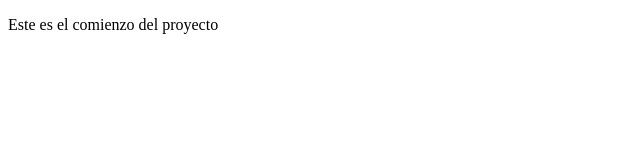
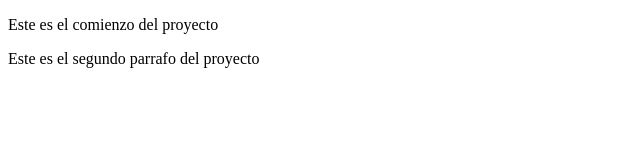
Before and after one commit to OWENZ15/Proyecto-web-empresa-C, a plain HTML site: page index.html in a window 1280 px wide. Shown: the whole page, without its empty margins (0-640 px from the left). Drawn offline with Linux system fonts and the light colour scheme.

Commit message:
Crear Segundo parrafo

```diff
--- a/index.html
+++ b/index.html
@@ -7,5 +7,6 @@
 </head>
 <body>
     <p>Este es el comienzo del proyecto</p>
+    <p>Este es el segundo parrafo del proyecto</p>
 </body>
 </html>
```
